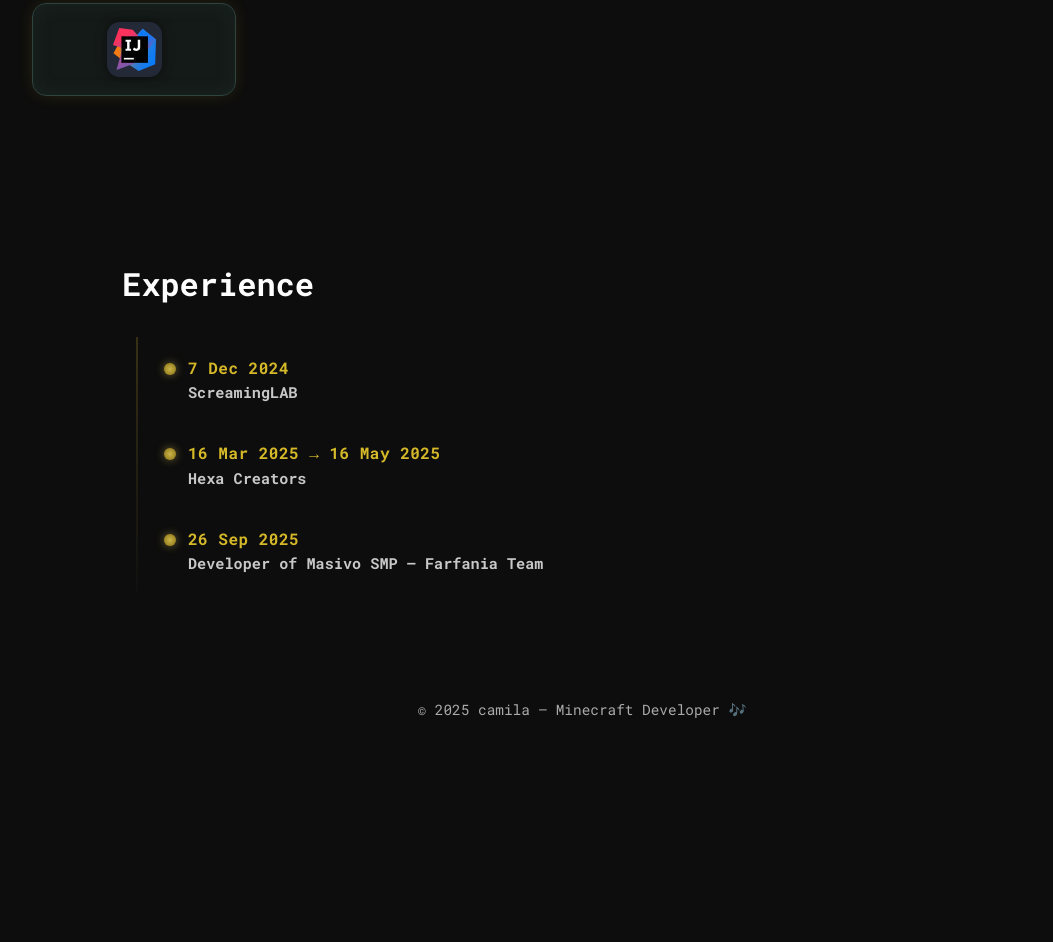
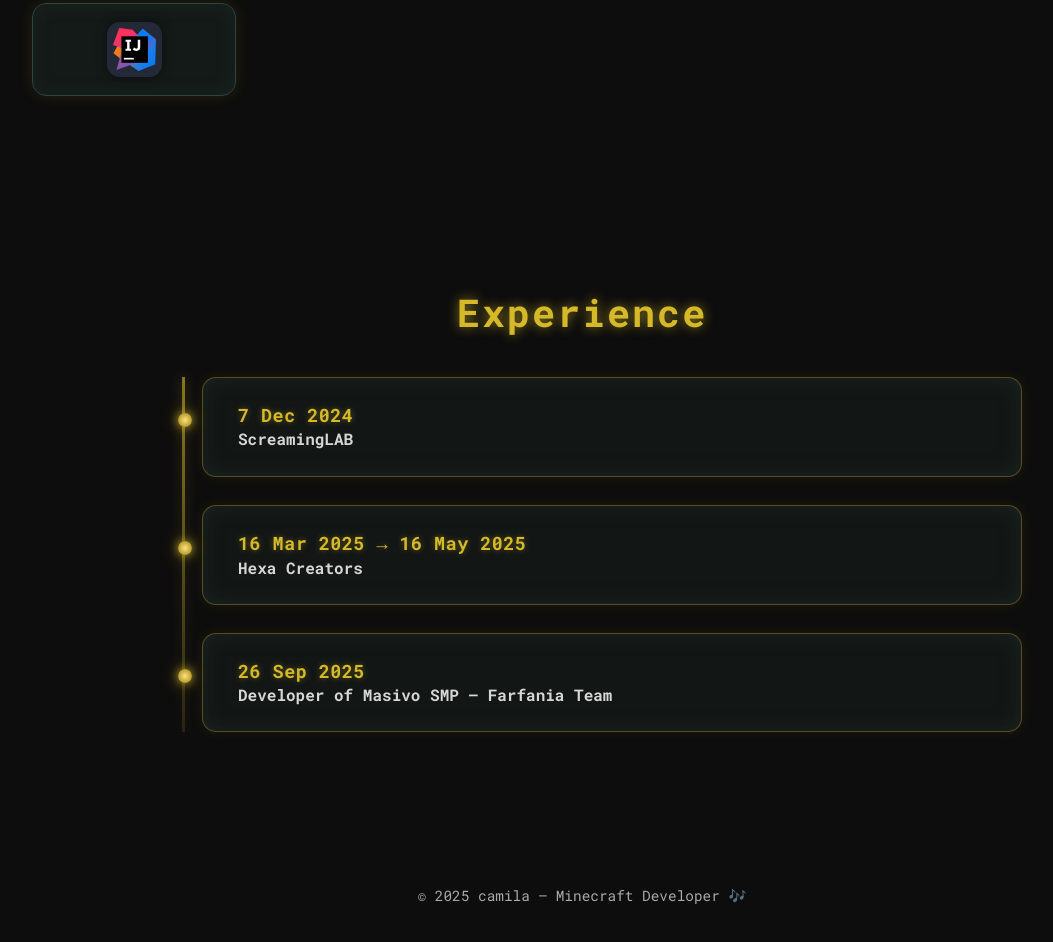
Before and after one commit to Camil4Dev/camila.portafolio.github.io, a plain HTML site: page skills.html in a window 1280 px wide. Shown: the part 1059-2001 px from the top of the page, without its empty margins (58-1111 px from the left). Before the commit the page ends 1824 px from the top, so only its background shows below. Drawn offline with Linux system fonts and the light colour scheme.

Commit message:
ya esta por hoy

```diff
--- a/styles/skills.css
+++ b/styles/skills.css
@@ -215,110 +215,115 @@
   }
 }
 
+
+
 .timeline {
-  max-width: 920px;
+  max-width: 880px;
   margin: 0 auto;
-  padding: 60px 0;
+  padding: 80px 0;
   position: relative;
+  z-index: 2;
 }
 
 .timeline h2 {
-  font-size: 2rem;
-  margin-bottom: 32px;
-  color: white;
+  font-size: 2.4rem;
+  margin-bottom: 40px;
+  color: var(--artaud-yellow);
+  text-align: center;
+  letter-spacing: 2px;
+  text-shadow: 0 0 12px rgba(214,185,40,0.65);
 }
+
 
 .timeline-list {
   position: relative;
-  padding-left: 30px;
+  margin-left: 40px;
+  padding-left: 20px;
 }
-
 
 .timeline-list::before {
   content: "";
   position: absolute;
-  left: 14px;
+  left: 0;
   top: 0;
-  width: 2px;
+  width: 3px;
   height: 100%;
-  background: linear-gradient(to bottom, #b59c29 0%, rgba(255,255,255,0.05) 100%);
-  opacity: 0.25;
+  background: linear-gradient(
+    180deg,
+    rgba(214,185,40,0.7),
+    rgba(214,185,40,0.15)
+  );
+  filter: drop-shadow(0 0 6px rgba(214,185,40,0.6));
+  animation: timelineGlow 3.5s ease-in-out infinite alternate;
+}
+
+@keyframes timelineGlow {
+  0% { opacity: 0.6; }
+  100% { opacity: 1; }
 }
 
 
 .timeline-item {
   position: relative;
-  padding: 20px 0 20px 12px;
-  color: #ddd;
+  padding: 25px 25px 25px 35px;
+  margin-bottom: 28px;
+  background: rgba(46,68,63,0.18);
+  border: 1px solid rgba(214,185,40,0.35);
+  border-radius: 14px;
+  backdrop-filter: blur(6px);
   display: flex;
-  gap: 12px;
-  align-items: flex-start;
-  transition: 0.25s ease;
+  flex-direction: column;
+  gap: 6px;
+  transition: 0.35s ease;
+  box-shadow: 0 0 14px rgba(214,185,40,0.08),
+              inset 0 0 22px rgba(46,68,63,0.32);
+}
+
+.timeline-item:hover {
+  transform: translateX(6px) translateY(-3px);
+  border-color: var(--artaud-yellow);
+  box-shadow: 0 0 24px rgba(214,185,40,0.25),
+              inset 0 0 26px rgba(46,68,63,0.48);
 }
 
 
 .timeline-item .dot {
-  width: 12px;
-  height: 12px;
-  background: radial-gradient(circle, #d8c35a 0%, #846f1a 80%);
+  position: absolute;
+  left: -25px;
+  top: 35px;
+  width: 14px;
+  height: 14px;
   border-radius: 50%;
-  box-shadow: 0 0 8px #d8c35a80, 0 0 14px #b59c2980 inset;
-  flex-shrink: 0;
-  margin-top: 6px;
-  transition: 0.25s ease;
+  background: radial-gradient(circle, #ffe281 0%, #b89c2b 70%);
+  box-shadow: 0 0 10px rgba(214,185,40,0.9),
+              0 0 20px rgba(214,185,40,0.4);
+  transition: 0.4s ease;
+}
+
+.timeline-item:hover .dot {
+  transform: scale(1.35);
+  box-shadow: 0 0 14px rgba(255,232,120,1),
+              0 0 28px rgba(214,185,40,0.8);
 }
 
 
 .timeline-item .when {
   color: var(--artaud-yellow);
+  font-size: 1.15rem;
   font-weight: 700;
-  font-size: 1rem;
-  margin-bottom: 4px;
   letter-spacing: 0.5px;
+  text-shadow: 0 0 6px rgba(214,185,40,0.4);
 }
 
 
 .timeline-item .what {
-  opacity: 0.9;
-  font-size: 0.95rem;
-}
-
-
-.timeline-item:hover .dot {
-  transform: scale(1.25);
-  box-shadow: 0 0 12px #ffe680cc, 0 0 18px #b59c29aa inset;
+  color: #e8e8e8;
+  opacity: 0.92;
+  font-size: 1rem;
+  line-height: 1.45;
+  transition: 0.25s;
 }
 
 .timeline-item:hover .what {
   opacity: 1;
-  color: #fff;
 }
-
-
-[data-reveal] {
-  opacity: 0;
-  transform: translateY(20px);
-  transition: opacity .6s ease, transform .6s ease;
-}
-
-[data-reveal].revealed {
-  opacity: 1;
-  transform: translateY(0);
-}
-
-.timeline { position: relative; z-index: 1; }
-
-
-.ripple {
-  position: absolute;
-  width: 14px;
-  height: 14px;
-  background: rgba(214,185,40,0.25);
-  border-radius: 50%;
-  transform: translate(-50%,-50%) scale(0.1);
-  animation: ripple-ani .6s ease-out forwards;
-  pointer-events: none;
-}
-@keyframes ripple-ani {
-  to { transform: translate(-50%,-50%) scale(8); opacity: 0; }
-}
```
